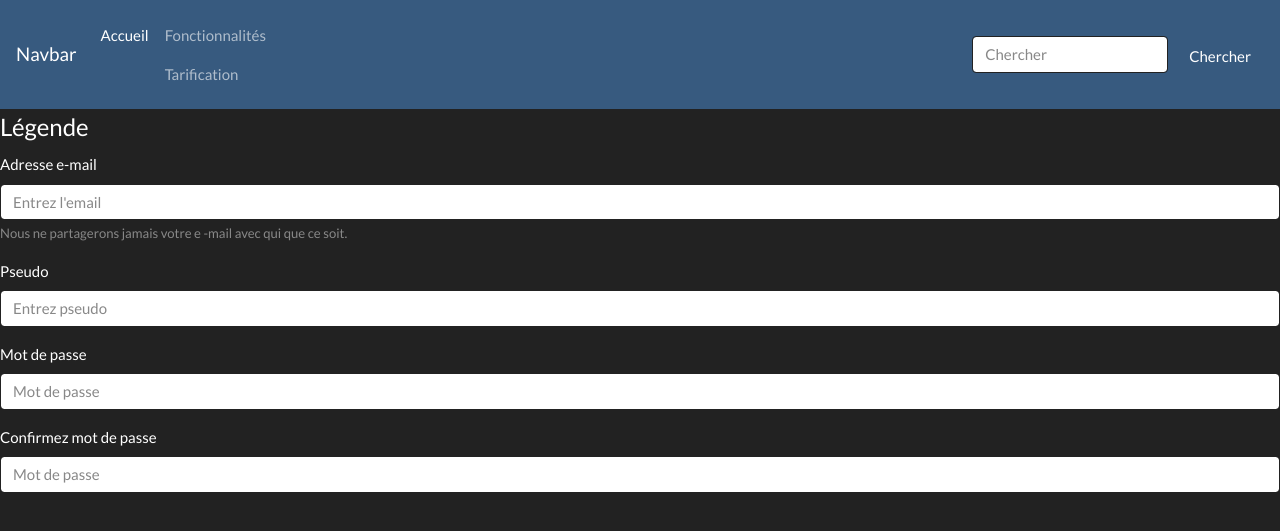
After one commit to Maxxben/M4207, a Symfony app: template templates/mon/utilisateur.html.twig in a window 1280 px wide. The commit adds this page. Shown: the top 531 px of the page. Run offline with Twig, Linux system fonts and the light colour scheme; the template is opened without the code that fills it, so the values that code supplies are empty; some libraries are stand-ins or nearby versions.

Commit message:
Formulaire inscription

```diff
--- /dev/null
+++ b/templates/mon/utilisateur.html.twig
@@ -0,0 +1,79 @@
+<!DOCTYPE html>
+<html>
+    <head>
+        <meta charset="UTF-8">
+        <title>{% block title %}Welcome!{% endblock %}</title>
+
+        {% block stylesheets %}
+        {% endblock %}
+        <link rel="stylesheet" href="https://stackpath.bootstrapcdn.com/bootstrap/4.5.0/css/bootstrap.min.css" integrity="sha384-9aIt2nRpC12Uk9gS9baDl411NQApFmC26EwAOH8WgZl5MYYxFfc+NcPb1dKGj7Sk" crossorigin="anonymous">
+<link rel="stylesheet" href="https://bootswatch.com/4/darkly/bootstrap.min.css">
+        {% block javascripts %}{% endblock %}
+    </head>
+    <body>
+        {% block body %}
+
+
+<nav class = "navbar navbar-expand-lg navbar-dark bg-primary">
+  <a class="navbar-brand" href="#"> <font style = "vertical-align: inherit;"> <font style = "vertical-align: inherit;"> Navbar </font> </font> </a>
+  <button class = "navbar-toggler" type = "button" data-toggle = "collapse" data-target = "# navbarColor01" aria-controls = "navbarColor01" aria-extended = "false" aria-label = "Basculer la navigation ">
+    <span class = "navbar-toggler-icon"> </span>
+  </button>
+
+  <div class = "collapse navbar-collapse" id = "navbarColor01">
+    <ul class = "navbar-nav mr-auto">
+      <li class = "nav-item active">
+        <a class="nav-link" href="#"> <font style = "vertical-align: inherit;"> <font style = "vertical-align: inherit;"> Accueil
+          </font> </font> <span class = "sr-only"> <font style = "vertical-align: inherit;"> <font style = "vertical-align: inherit;"> (actuel) </ font > </font> </span>
+        </a>
+      </li>
+      <li class = "nav-item">
+        <a class="nav-link" href="#"> <font style = "vertical-align: inherit;"> <font style = "vertical-align: inherit;"> Fonctionnalités </font> </font> </a>
+      </li>
+      <li class = "nav-item">
+        <a class="nav-link" href="#"> <font style = "vertical-align: inherit;"> <font style = "vertical-align: inherit;"> Tarification </font> </font> </a>
+      </li>
+    </ul>
+    <form class = "form-inline my-2 my-lg-0">
+      <input class = "form-control mr-sm-2" type = "text" placeholder = "Chercher">
+      <button class = "btn btn-secondaire my-2 my-sm-0" type = "submit"> <font style = "vertical-align: inherit;"> <font style = "vertical-align: inherit;"> Chercher </font> </font> </button>
+    </form>
+  </div>
+</nav>
+
+
+
+
+
+
+
+
+<form>
+  <fieldset>
+    <legend> <font style = "vertical-align: inherit;"> <font style = "vertical-align: inherit;"> Légende </font> </font> </legend>
+
+    <div class = "form-group">
+      <label for = "exampleInputEmail1"> <font style = "vertical-align: inherit;"> <font style = "vertical-align: inherit;"> Adresse e-mail </font> </font> </label>
+      <input type = "email" class = "form-control" id = "exampleInputEmail1" aria-describedby = "emailHelp" placeholder = "Entrez l'email">
+      <small id = "emailHelp" class = "form-text text-muted"> <font style = "vertical-align: inherit;"> <font style = "vertical-align: inherit;"> Nous ne partagerons jamais votre e -mail avec qui que ce soit. </font> </font> </small>
+    </div>
+
+    <div class = "form-group">
+      <label for = "exampleInputEmail1"> <font style = "vertical-align: inherit;"> <font style = "vertical-align: inherit;"> Pseudo </font> </font> </label>
+      <input type = "" class = "form-control" id = "pseudo" aria-describedby = "pseudo" placeholder = "Entrez pseudo">
+    </div>
+
+    <div class = "form-group">
+      <label for = "exampleInputPassword1"> <font style = "vertical-align: inherit;"> <font style = "vertical-align: inherit;"> Mot de passe </font> </font> </label>
+      <input type = "password" class = "form-control" id = "exampleInputPassword1" placeholder = "Mot de passe">
+    </div>
+
+        <div class = "form-group">
+      <label for = "exampleInputPassword1"> <font style = "vertical-align: inherit;"> <font style = "vertical-align: inherit;"> Confirmez mot de passe </font> </font> </label>
+      <input type = "password" class = "form-control" id = "exampleInputPassword1" placeholder = "Mot de passe">
+    </div>
+
+</form>
+        {% endblock %}
+    </body>
+</html>
```
Also changed, not shown: src/Controller/MonController.php (+10 -0 lines), templates/mon/index.html.twig (+8 -0 lines).
